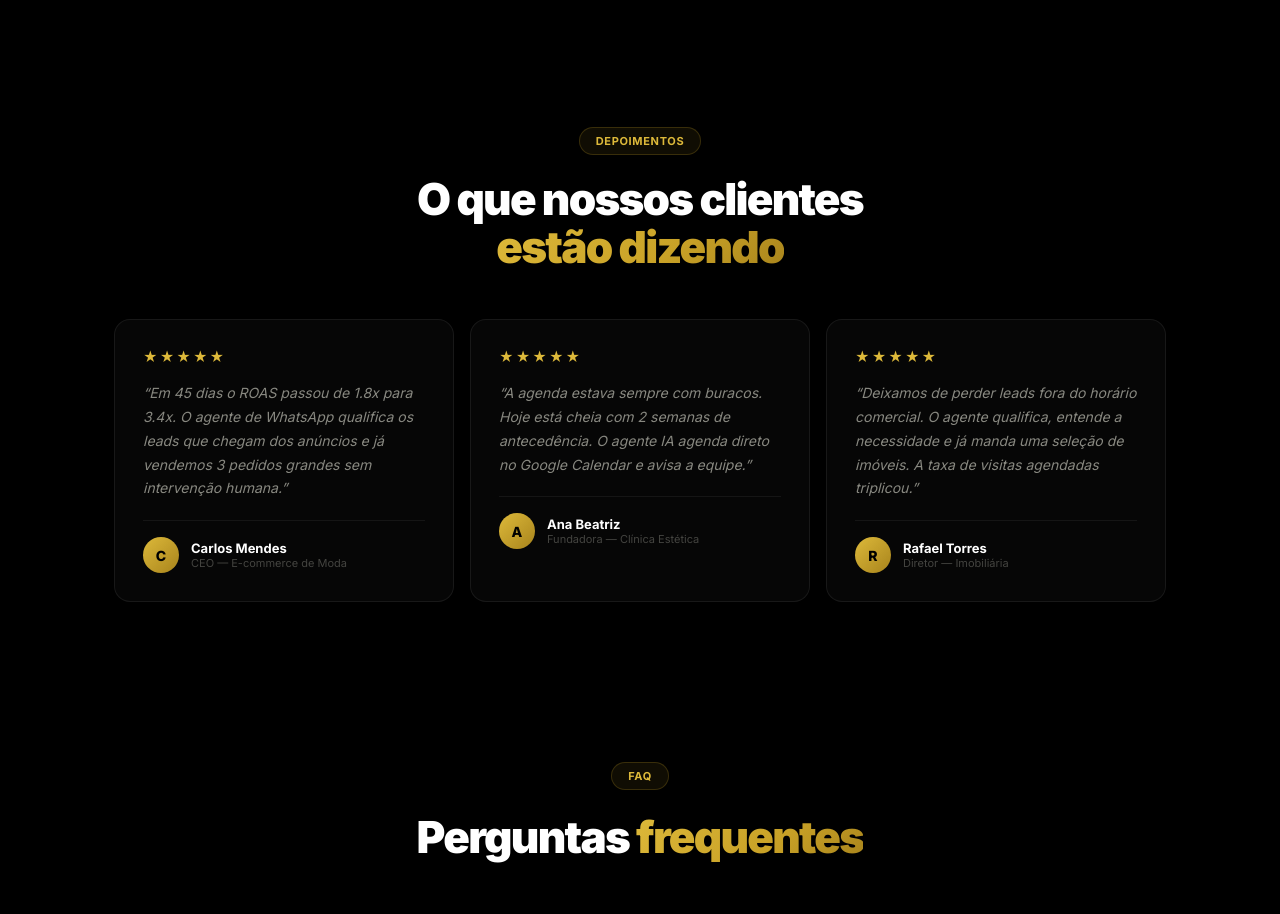
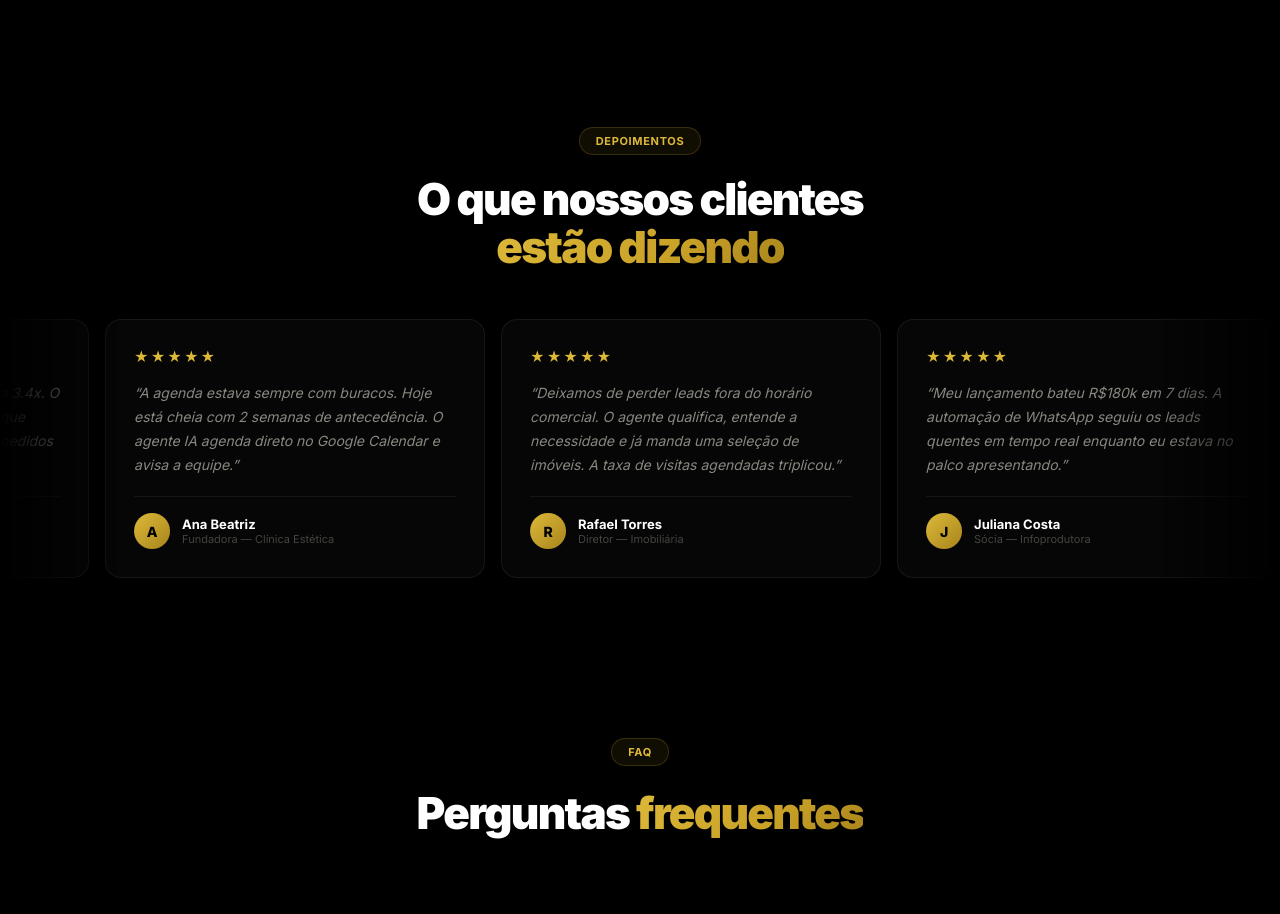
Before and after one commit to lcbcoreographer-rgb/aurea-site, a Next.js app: page / in a window 1280 px wide. Shown: the part 4540-5454 px from the top of the page. Built offline with nearby package versions, Linux system fonts and the light colour scheme.

Commit message:
feat: depoimentos em ticker horizontal animado

```diff
--- a/app/globals.css
+++ b/app/globals.css
@@ -75,6 +75,8 @@ body {
 .ticker-wrap { overflow: hidden; mask-image: linear-gradient(90deg, transparent, black 10%, black 90%, transparent); }
 .ticker { display: flex; gap: 0; width: max-content; animation: tick 30s linear infinite; }
 .ticker:hover { animation-play-state: paused; }
+.ticker-slow { display: flex; gap: 0; width: max-content; animation: tick 55s linear infinite; }
+.ticker-slow:hover { animation-play-state: paused; }
 @keyframes tick { from{transform:translateX(0)} to{transform:translateX(-50%)} }
 
 .faq-item { border-bottom: 1px solid var(--bdr); }
--- a/app/page.tsx
+++ b/app/page.tsx
@@ -64,6 +64,15 @@ const FAQS = [
   { q: "Preciso ter experiência com marketing digital?", a: "Não. Cuidamos de tudo — estratégia, execução e relatórios. Você recebe atualizações semanais em linguagem simples, com foco nos números que realmente importam para o seu negócio." },
   { q: "Trabalham com contrato de fidelidade?", a: "Não exigimos fidelidade. Acreditamos que o resultado é o melhor argumento para a continuidade. Trabalhamos com contratos mensais renováveis e período de aviso prévio de 30 dias." },
   { q: "Atendem empresas de qualquer segmento?", a: "Atendemos a maioria dos segmentos B2C e B2B. Temos expertise especial em e-commerce, saúde, educação, imóveis e serviços. Agende um diagnóstico para entendermos se fazemos sentido para o seu negócio." },
+];
+
+const TESTIMONIALS = [
+  { name: "Carlos Mendes", role: "CEO — E-commerce de Moda", text: "Em 45 dias o ROAS passou de 1.8x para 3.4x. O agente de WhatsApp qualifica os leads que chegam dos anúncios e já vendemos 3 pedidos grandes sem intervenção humana." },
+  { name: "Ana Beatriz", role: "Fundadora — Clínica Estética", text: "A agenda estava sempre com buracos. Hoje está cheia com 2 semanas de antecedência. O agente IA agenda direto no Google Calendar e avisa a equipe." },
+  { name: "Rafael Torres", role: "Diretor — Imobiliária", text: "Deixamos de perder leads fora do horário comercial. O agente qualifica, entende a necessidade e já manda uma seleção de imóveis. A taxa de visitas agendadas triplicou." },
+  { name: "Juliana Costa", role: "Sócia — Infoprodutora", text: "Meu lançamento bateu R$180k em 7 dias. A automação de WhatsApp seguiu os leads quentes em tempo real enquanto eu estava no palco apresentando." },
+  { name: "Marcos Oliveira", role: "Fundador — SaaS B2B", text: "CAC caiu 38% em dois meses. O funil automatizado nutre os leads por semanas antes de passar para o time comercial — eles chegam muito mais prontos." },
+  { name: "Fernanda Lima", role: "Diretora — Rede de Franquias", text: "Gerenciar anúncios de 12 unidades era um caos. Agora temos relatório semanal unificado e cada franqueado vê sua performance em tempo real." },
 ];
 
 const STATS = [
@@ -335,20 +344,17 @@ export default function Page() {
 
       {/* TESTIMONIALS */}
       <section style={{ padding: "80px 0", position: "relative", zIndex: 1 }}>
-        <div style={{ maxWidth: 1100, margin: "0 auto", padding: "0 24px" }}>
-          <div style={{ textAlign: "center", marginBottom: 48 }}>
+        <div style={{ textAlign: "center", marginBottom: 48, padding: "0 24px" }}>
           <div className="badge" style={{ marginBottom: 20 }}>Depoimentos</div>
           <h2 style={{ fontSize: "clamp(28px, 4vw, 44px)", fontWeight: 900, letterSpacing: "-.04em", lineHeight: 1.1 }}>
             O que nossos clientes<br /><span className="gold-text">estão dizendo</span>
           </h2>
         </div>
-          <div style={{ display: "grid", gridTemplateColumns: "repeat(3, 1fr)", gap: 16 }}>
-            {[
-              { name: "Carlos Mendes", role: "CEO — E-commerce de Moda", text: "Em 45 dias o ROAS passou de 1.8x para 3.4x. O agente de WhatsApp qualifica os leads que chegam dos anúncios e já vendemos 3 pedidos grandes sem intervenção humana." },
-              { name: "Ana Beatriz", role: "Fundadora — Clínica Estética", text: "A agenda estava sempre com buracos. Hoje está cheia com 2 semanas de antecedência. O agente IA agenda direto no Google Calendar e avisa a equipe." },
-              { name: "Rafael Torres", role: "Diretor — Imobiliária", text: "Deixamos de perder leads fora do horário comercial. O agente qualifica, entende a necessidade e já manda uma seleção de imóveis. A taxa de visitas agendadas triplicou." },
-            ].map((t, i) => (
-              <div key={i} className="glass-card" style={{ padding: 28 }}>
+        <div>
+          <div className="ticker-wrap">
+            <div className="ticker-slow">
+              {[...TESTIMONIALS, ...TESTIMONIALS].map((t, i) => (
+                <div key={i} className="glass-card" style={{ width: 380, flexShrink: 0, padding: 28, margin: "0 8px" }}>
                   <div style={{ display: "flex", gap: 2, marginBottom: 16 }}>
                     {[1,2,3,4,5].map(s => <span key={s} style={{ color: "var(--gold-lt)", fontSize: 14 }}>★</span>)}
                   </div>
@@ -362,6 +368,7 @@ export default function Page() {
                   </div>
                 </div>
               ))}
+            </div>
           </div>
         </div>
       </section>
```
Lines whose indentation alone changed are shown as unchanged.
